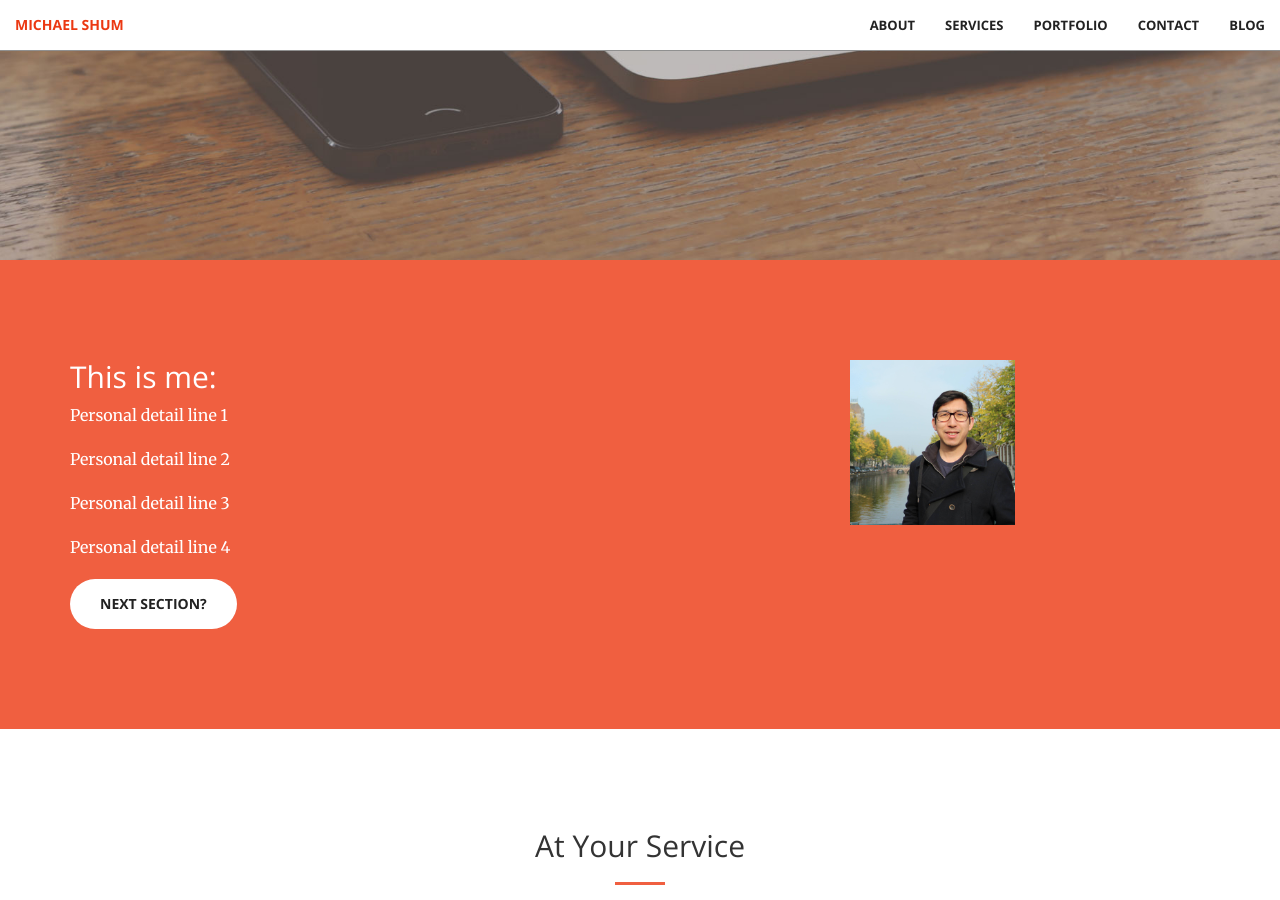
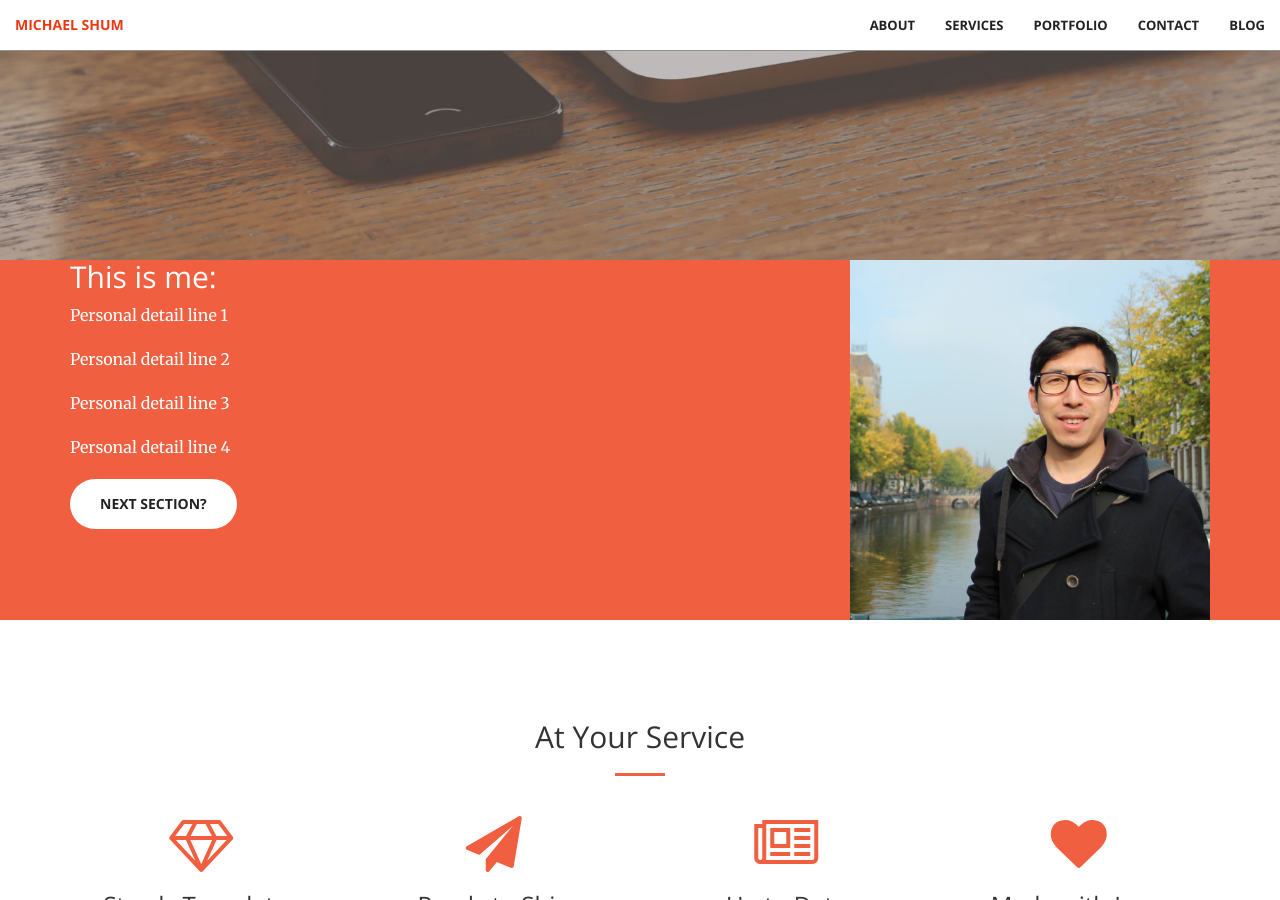
Before and after one commit to petriomelony/petriomelony.github.io, a Jekyll site: the page built from index.html, in a window 1280 px wide and 900 px high, scrolled down 640 px. Built offline with Jekyll 4.4.1, drawn with Linux system fonts in a browser that asks for light colours; nearby versions of some CDN libraries.

Commit message:
Update call-to-action.html

```diff
--- a/_includes/call-to-action.html
+++ b/_includes/call-to-action.html
@@ -1,4 +1,4 @@
-<section class="bg-primary" id="about">
+<section class="bg-primary no-padding" id="about">
     <div class="container">
         <div class="row">
             <div class="col-lg-8 text-left">
@@ -9,7 +9,7 @@
                 <p>Personal detail line 4</p>
                 <a href="#" class="btn btn-default btn-xl">Next Section?</a>
             </div>
-            <div class="col-lg-2">
+            <div class="col-lg-4">
                 <img src="img/prof.jpg" class="img-responsive" alt="A picture of Michael Shum">
             </div>
         </div>
```
